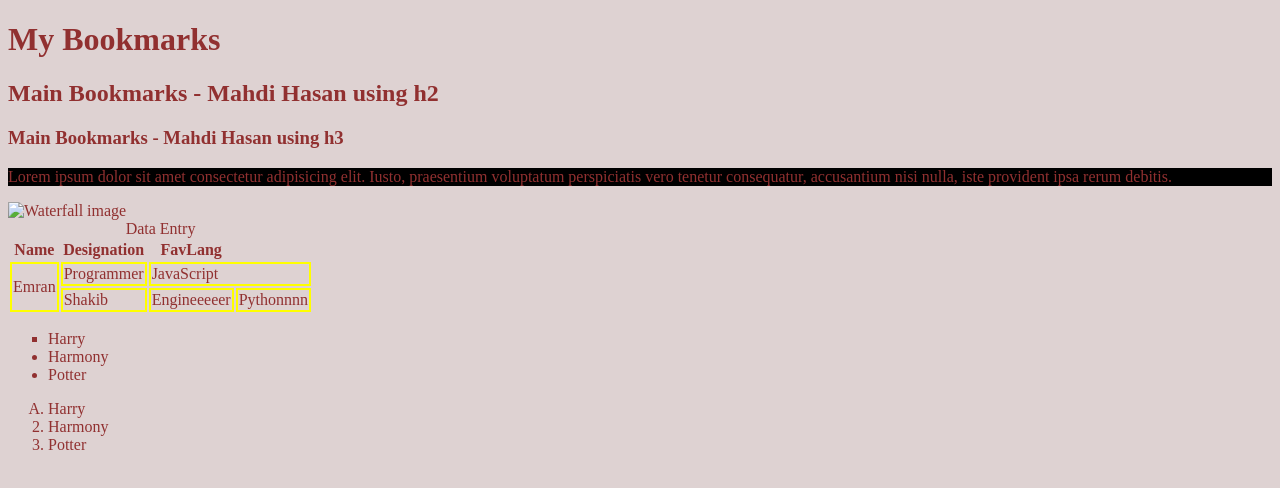
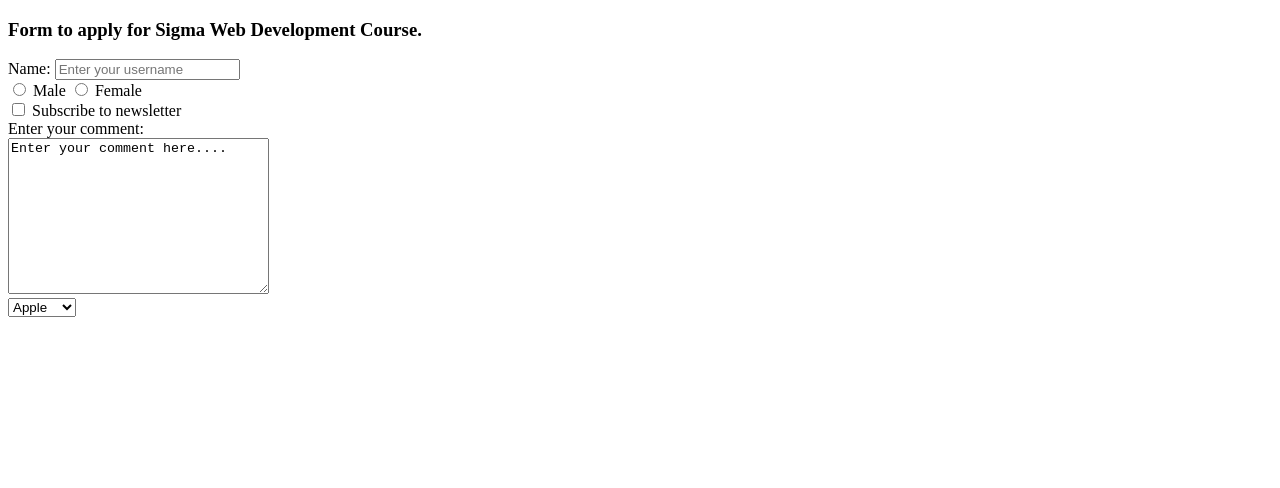
Before and after one commit to eeemrann/WebDevelopment, a plain HTML site: page index.html in a window 1280 px wide. Drawn offline with Linux system fonts and the light colour scheme.

Commit message:
Add files via upload

```diff
--- a/index.html
+++ b/index.html
@@ -4,58 +4,45 @@
 <head>
     <meta charset="UTF-8">
     <meta name="viewport" content="width=device-width, initial-scale=1.0">
-    <title>My Bookmarks - Mahdi Hasan</title>
-    <link rel="stylesheet" href="style1.css">
-    <link rel="stylesheet" href="style.css">
-
+    <title>Forms - Lets Learn it</title>
 </head>
 
 <body>
+    <h3>
+        Form to apply for Sigma Web Development Course.
+    </h3>
+    <form action="post">
+        <div>
+            <label for="username">Name:</label>
+            <input type="text" name="username" id="username" placeholder="Enter your username">
+        </div>
+        <div>
 
-    <h1> My Bookmarks </h1>
-    <h2>Main Bookmarks - Mahdi Hasan using h2</h2>
-    <h3>Main Bookmarks - Mahdi Hasan using h3</h3>
+            <input type="radio" name="gender" id="male" value="male">
+            <label for="male">Male</label>
 
-    <p style="background-color:black"> Lorem ipsum dolor sit amet consectetur adipisicing elit. Iusto, praesentium
-        voluptatum perspiciatis vero tenetur consequatur, accusantium nisi nulla, iste provident ipsa rerum debitis.</p>
+            <input type="radio" name="gender" id="female" value="female">
+            <label for="female">Female</label>
+        </div>
+        <div>
+            <input type="checkbox" name="subscribe" id="subscribe" value="yes">
+            <label for="subscribe">Subscribe to newsletter</label>
+        </div>
+        <div>
+            <label for="comment">Enter your comment:</label>
+        </div>
+        <div>
+            <textarea name="comment" id="comment" cols="30" rows="10">Enter your comment here....</textarea>
+        </div>
+        <div>
+            <select name="Fruits" id="fruits">
+                <option value="appple">Apple</option>
+                <option value="banana">Banana</option>
+                <option value="grape">Grape</option>
+            </select>
+        </div>
 
-    <img width="230" height="120" src="image1.png" alt="Waterfall image">
-
-    <table>
-        <caption>Data Entry</caption>
-        <tr>
-            <th>Name</th>
-            <th>Designation</th>
-            <th>FavLang</th>
-        </tr>
-        <tr>
-            <td rowspan="2"> Emran </td>
-            <td> Programmer </td>
-            <td colspan="2"> JavaScript </td>
-
-        </tr>
-        <tr>
-            <td> Shakib </td>
-            <td> Engineeeeer </td>
-            <td> Pythonnnn </td>
-
-        </tr>
-    </table>
-
-    <ul>
-        <li type="square">Harry</li>
-        <li>Harmony</li>
-        <li>Potter</li>
-    </ul>
-
-    <ol>
-        <li type="A">Harry</li>
-        <li>Harmony</li>
-        <li>Potter</li>
-    </ol>
-
-
-    <script src="script.js"></script>
+    </form>
 </body>
 
 </html>
--- a/style.css
+++ b/style.css
@@ -1,4 +1,6 @@
-body{
-    background-color: rgb(222, 210, 210);
-    color: rgb(145, 48, 48);
+p{
+    background-color: brown;
 }
+a{
+    background-color: rgb(182, 182, 215);
+}
--- a/style1.css
+++ b/style1.css
@@ -1,3 +1,12 @@
-td{
-    border: 2px solid yellow;
+.red {
+    background-color: rgb(110, 209, 24);
+    color: red;
 }
+
+.bg-yellow {
+    background-color: rgb(166, 166, 225);
+}
+
+#seconddiv{
+    color: rgb(136, 255, 38);
+}
```
Also changed, not shown: index1.html (added, +38 -0 lines), index2.html (added, +14 -0 lines).
